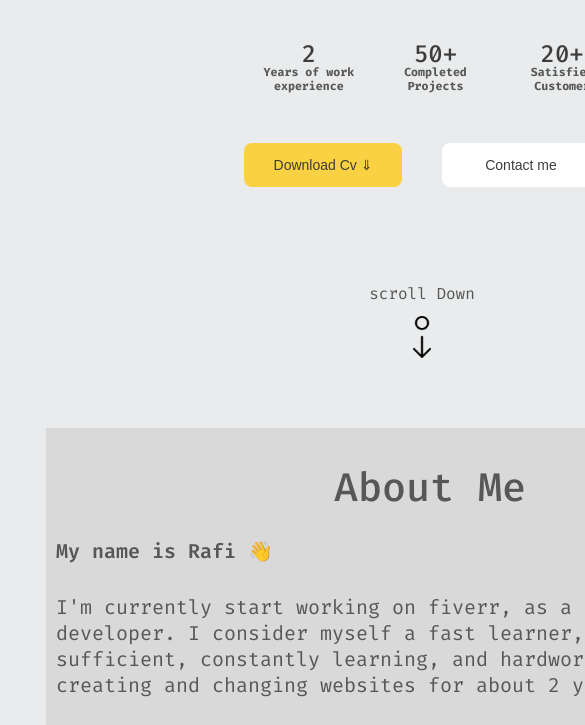
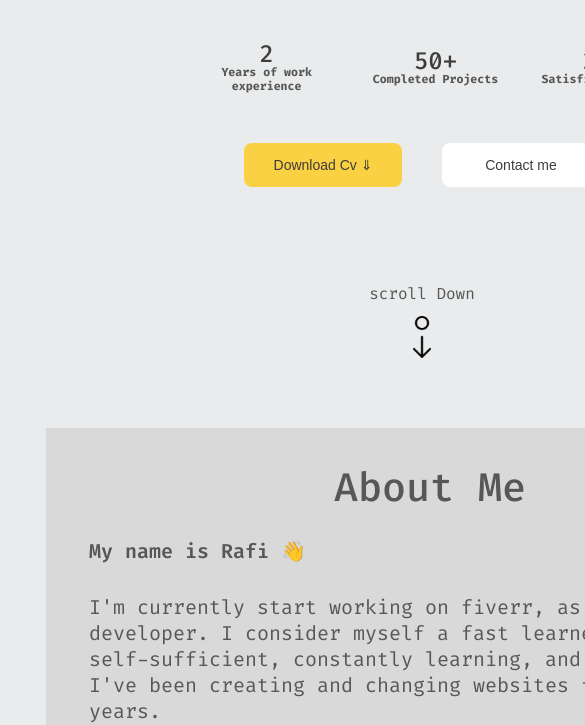
Before and after one commit to imranHRafi/portfolio, a plain HTML site: page index.html in a window 390 px wide. Shown: the part 443-1168 px from the top of the page, 585 px wide, since content can reach past the window. Drawn offline with nearby package versions, Linux system fonts and the light colour scheme.

Commit message:
viewport

```diff
--- a/style.css
+++ b/style.css
@@ -24,7 +24,6 @@ main {
 /* Header Section */
 .sec-intro {
   min-height: 100vh;
-  position: relative;
 }
 .header {
   max-width: 631px;
@@ -322,11 +321,15 @@ a {
     height: 100vh;
     width: 100vh;
   }
+  .sec {
+    width: 100vh;
+  }
   /* .sec-intro {
     height: 100%;
     max-height: 100%;
   } */
   .header {
+    width: 100vh;
     flex-direction: column;
     align-items: center;
     justify-content: center;
@@ -347,7 +350,7 @@ a {
     place-items: center;
   }
   .statistics {
-    max-width: 380px;
+    max-width: 60vh;
     display: grid;
     grid-template-columns: repeat(3, 1fr);
     align-items: center;
@@ -363,7 +366,7 @@ a {
     margin: 0;
   } */
   .button-container {
-    max-width: 375px;
+    max-width: 50vh;
     display: flex;
     justify-content: center;
     align-items: center;
@@ -377,7 +380,8 @@ a {
 
   /* About section */
   .sec-about {
-    /* width: 100%; */
+    width: 100vh;
+
     /* padding: 10px; */
     grid-template-columns: 1fr;
     display: flex;
@@ -394,6 +398,7 @@ a {
     display: none;
   }
   .about-text p {
+    width: 80vh;
     padding: 0 5px;
   }
   .fiver-btn {
@@ -401,7 +406,9 @@ a {
   }
 
   /* Project */
+
   .card {
+    width: 100vh;
     padding: 0 10px;
     grid-template-columns: 1fr;
     justify-content: center;
```
